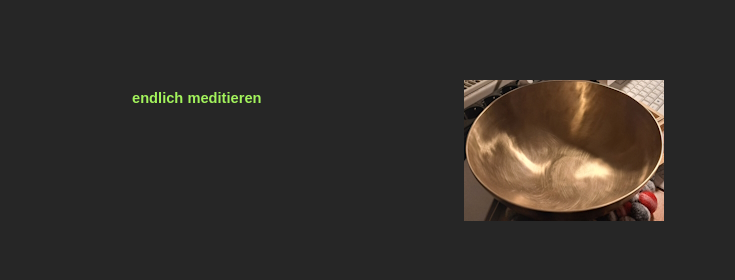
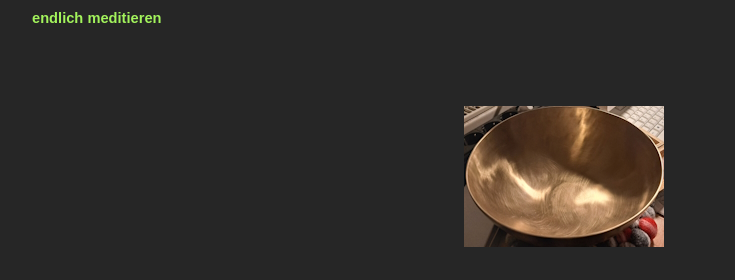
Before and after one commit to fara321/SCHALE, a plain HTML site: page index.html in a window 1280 px wide. Shown: the top 280 px of the page, without its empty margins (76-811 px from the left). Drawn offline with Linux system fonts and the light colour scheme.

Commit message:
Update style.css

```diff
--- a/style.css
+++ b/style.css
@@ -28,10 +28,12 @@
 }
 
 h1 {
-    position: fixed;
-    width: 40%;
-    margin-left: 200px;     color: #a3f35c;
+  position: relative;
+    width: 30%;
+    left: 100px;
+    /*margin-left: 200px; */
+        color: #a3f35c;
     font-size: 11pt;
     font-family: arial, "lucida console", sans-serif;
-    /*text-indent: 110px;*/
+   /* text-indent: 110px;*/
 }
```
